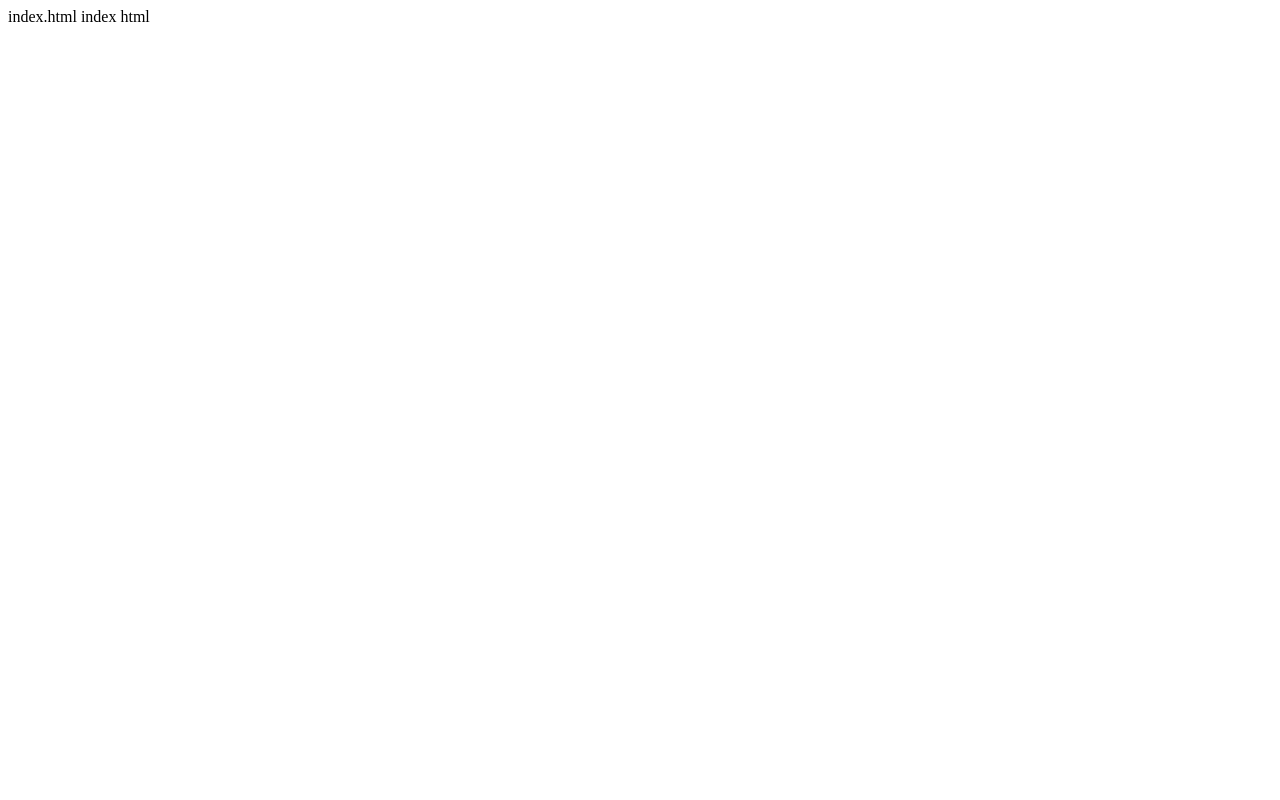
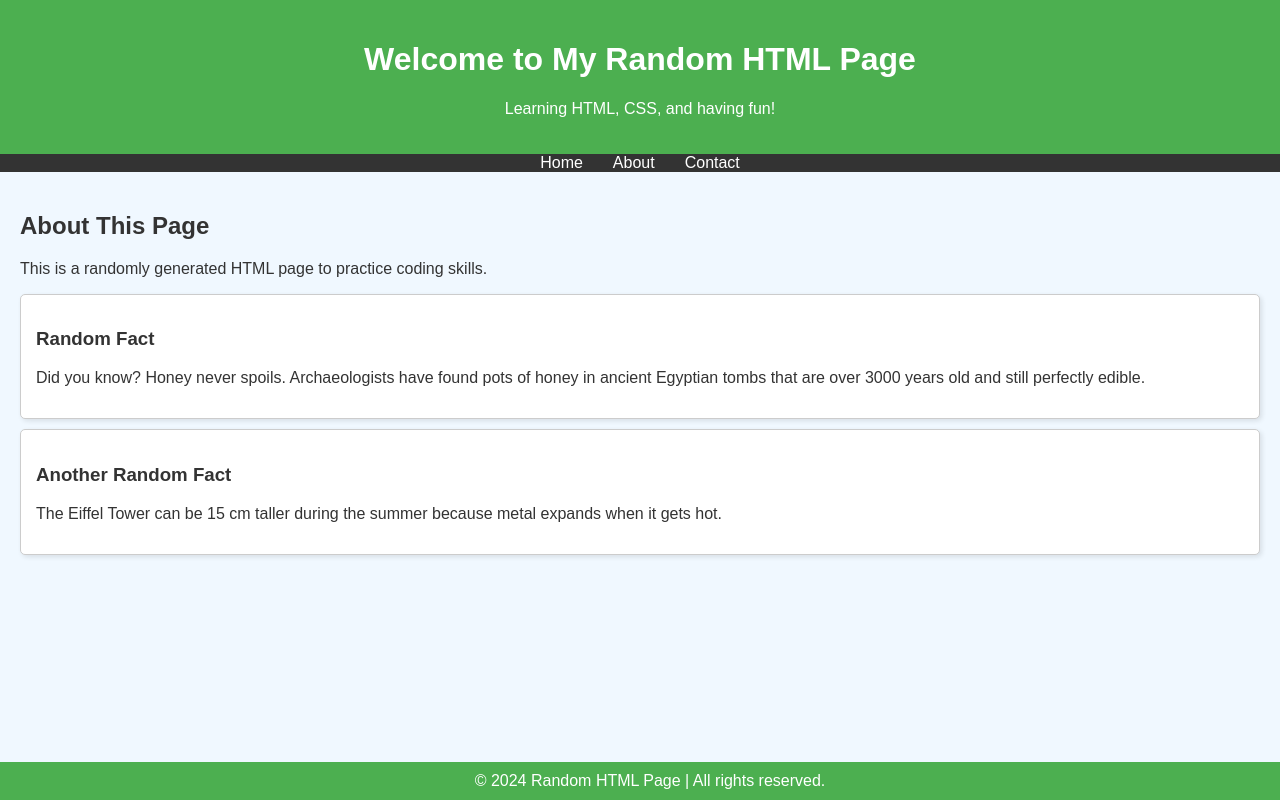
Before and after one commit to elkelenibadr/new_repository, a plain HTML site: page index.html in a window 1280 px wide. Drawn offline with Linux system fonts and the light colour scheme.

Commit message:
Update index.html
index.html updated

```diff
--- a/index.html
+++ b/index.html
@@ -1,3 +1,89 @@
-index.html
-index
-html
+<!DOCTYPE html>
+<html lang="en">
+<head>
+    <meta charset="UTF-8">
+    <meta name="viewport" content="width=device-width, initial-scale=1.0">
+    <title>Random HTML Page</title>
+    <style>
+        body {
+            font-family: Arial, sans-serif;
+            background-color: #f0f8ff;
+            color: #333;
+            margin: 0;
+            padding: 0;
+        }
+        header {
+            background-color: #4caf50;
+            color: white;
+            padding: 20px;
+            text-align: center;
+        }
+        nav ul {
+            list-style: none;
+            padding: 0;
+            margin: 0;
+            display: flex;
+            justify-content: center;
+            background-color: #333;
+        }
+        nav ul li {
+            margin: 0 15px;
+        }
+        nav ul li a {
+            color: white;
+            text-decoration: none;
+        }
+        nav ul li a:hover {
+            text-decoration: underline;
+        }
+        section {
+            padding: 20px;
+        }
+        .card {
+            border: 1px solid #ccc;
+            border-radius: 5px;
+            padding: 15px;
+            margin: 10px 0;
+            background-color: #fff;
+            box-shadow: 2px 2px 5px rgba(0, 0, 0, 0.1);
+        }
+        footer {
+            text-align: center;
+            padding: 10px;
+            background-color: #4caf50;
+            color: white;
+            position: absolute;
+            bottom: 0;
+            width: 100%;
+        }
+    </style>
+</head>
+<body>
+    <header>
+        <h1>Welcome to My Random HTML Page</h1>
+        <p>Learning HTML, CSS, and having fun!</p>
+    </header>
+    <nav>
+        <ul>
+            <li><a href="#home">Home</a></li>
+            <li><a href="#about">About</a></li>
+            <li><a href="#contact">Contact</a></li>
+        </ul>
+    </nav>
+    <section>
+        <h2>About This Page</h2>
+        <p>This is a randomly generated HTML page to practice coding skills.</p>
+        <div class="card">
+            <h3>Random Fact</h3>
+            <p>Did you know? Honey never spoils. Archaeologists have found pots of honey in ancient Egyptian tombs that are over 3000 years old and still perfectly edible.</p>
+        </div>
+        <div class="card">
+            <h3>Another Random Fact</h3>
+            <p>The Eiffel Tower can be 15 cm taller during the summer because metal expands when it gets hot.</p>
+        </div>
+    </section>
+    <footer>
+        &copy; 2024 Random HTML Page | All rights reserved.
+    </footer>
+</body>
+</html>
```
